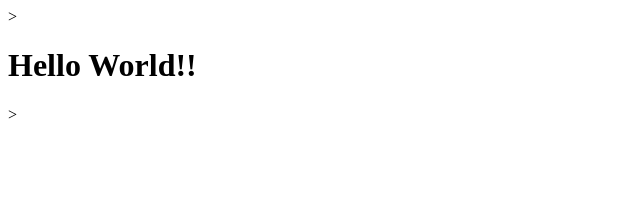
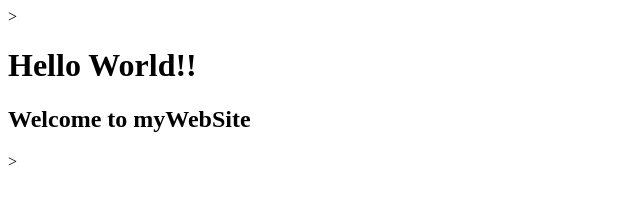
Before and after one commit to ampstudy1/testGit, a plain HTML site: page index.html in a window 1280 px wide. Shown: the whole page, without its empty margins (0-640 px from the left). Drawn offline with Linux system fonts and the light colour scheme.

Commit message:
Add Welcome Message

```diff
--- a/index.html
+++ b/index.html
@@ -9,4 +9,7 @@
             <h1>
                 Hello World!!
             </h1>
+            <h2>
+                Welcome to myWebSite
+            </h2>
         </body>>
```
